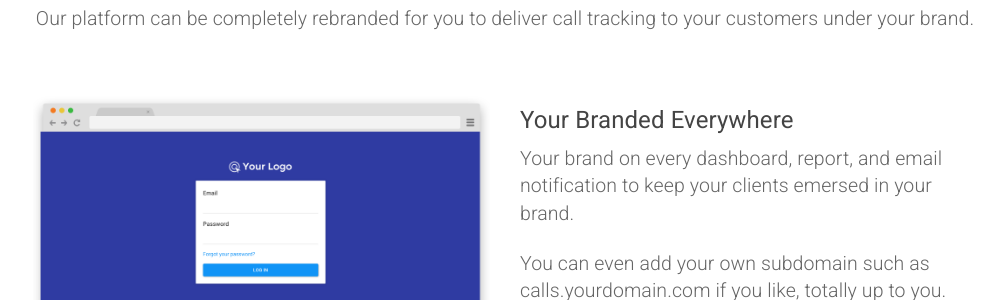
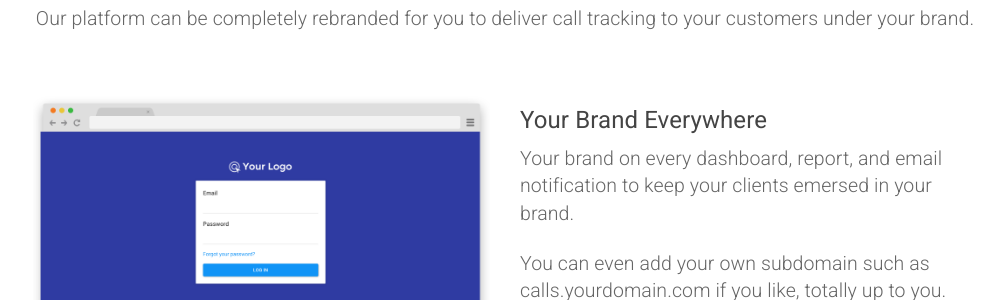
Before and after one commit to sumonst21/calltrackerio-site, a Jekyll site: the page built from agencies.html, in a window 1280 px wide and 900 px high, scrolled down 636 px. Shown: the part 154-454 px from the top of the window, without its empty margins (135-1140 px from the left). Built offline with Jekyll 4.4.1, drawn with Linux system fonts in a browser that asks for light colours.

Commit message:
fix typo

```diff
--- a/agencies.html
+++ b/agencies.html
@@ -32,7 +32,7 @@ keywords: 'agency adwords, agency call tracking, white label call analytics'
 	<div class="container">
 		<div class="row p-b-40 m-t-40">
 			<div class="col-md-5 col-md-push-6">
-				<h4>Your Branded Everywhere</h4>
+				<h4>Your Brand Everywhere</h4>
 				<p class="lead">Your brand on every dashboard, report, and email notification to keep your clients emersed in your brand.</p>
 				<p class="lead">You can even add your own subdomain such as calls.yourdomain.com if you like, totally up to you.</p>
 			</div>
```
